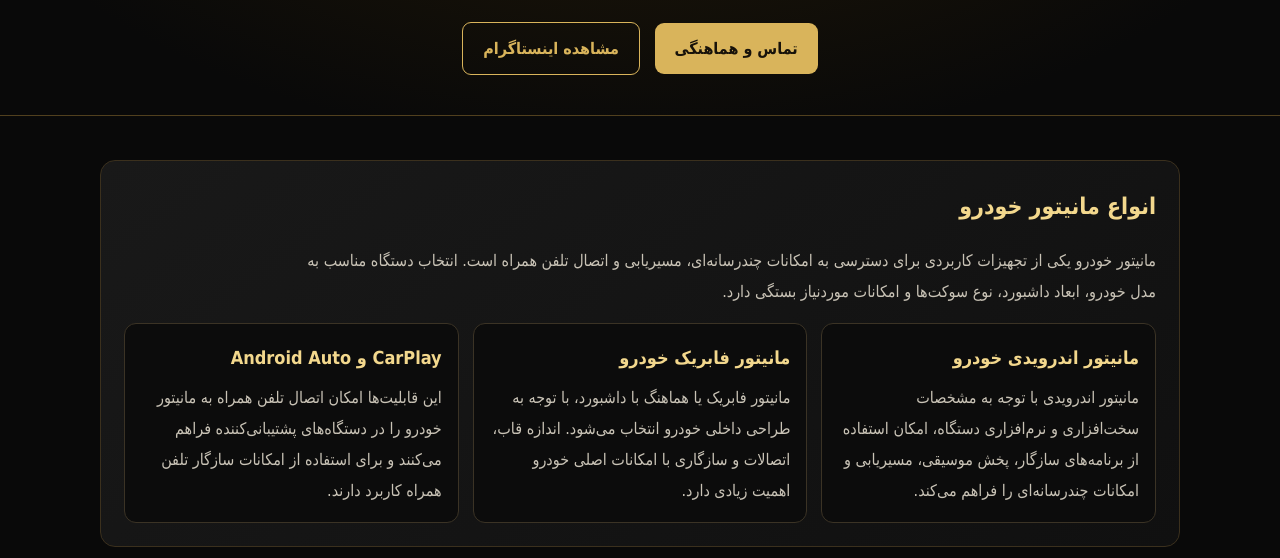
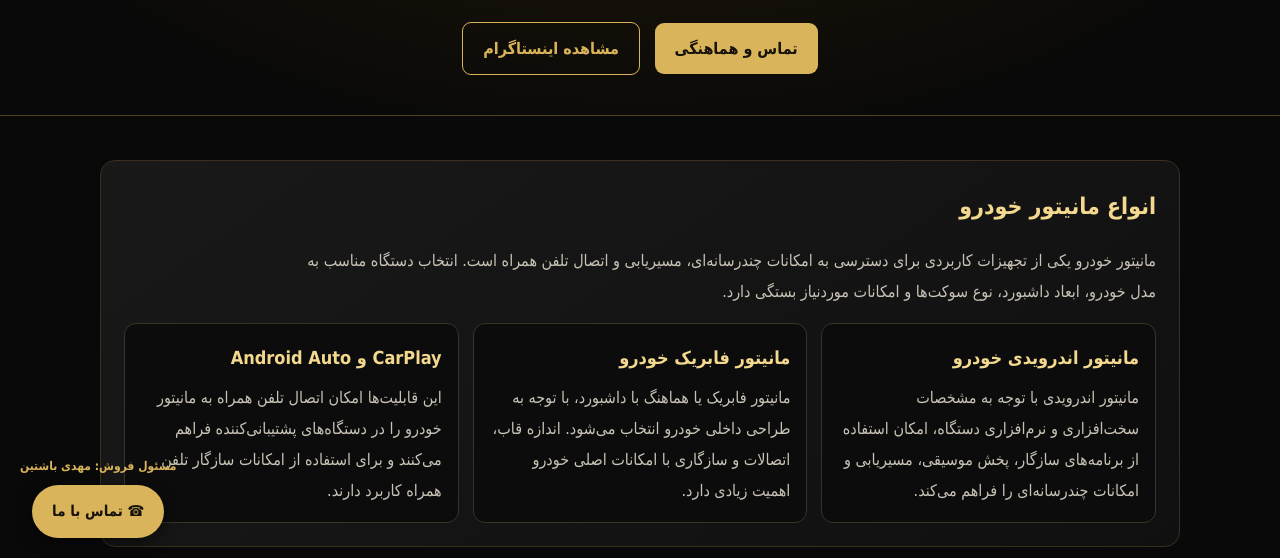
Before and after one commit to mahdibashtin77-collab/monitor-option, a plain HTML site: page car-monitors.html in a window 1280 px wide. Shown: the part 242-800 px from the top of the page. Drawn offline with Linux system fonts and the light colour scheme.

Commit message:
Update car-monitors.html

```diff
--- a/car-monitors.html
+++ b/car-monitors.html
@@ -199,6 +199,40 @@ section{padding:17px}
 <div class="wrap">مانیتور آپشن | MONITOR OPTION — معرفی، نصب و تعمیر مانیتور خودرو</div>
 
 </footer>
+<div class="floating-contact">
+  <span>مسئول فروش: مهدی باشتین</span>
+  <a href="tel:09398789167">☎ تماس با ما</a>
+</div>
 
+<style>
+.floating-contact {
+  position: fixed;
+  bottom: 20px;
+  left: 20px;
+  z-index: 9999;
+  display: flex;
+  flex-direction: column;
+  align-items: center;
+  gap: 6px;
+  font-family: Tahoma, Arial, sans-serif;
+}
+
+.floating-contact span {
+  color: #d9b45b;
+  font-size: 12px;
+  font-weight: bold;
+}
+
+.floating-contact a {
+  background: #d9b45b;
+  color: #17120a;
+  padding: 12px 20px;
+  border-radius: 50px;
+  font-size: 15px;
+  font-weight: bold;
+  text-decoration: none;
+  box-shadow: 0 4px 15px #0008;
+}
+</style>
 </body>
 </html>
```
